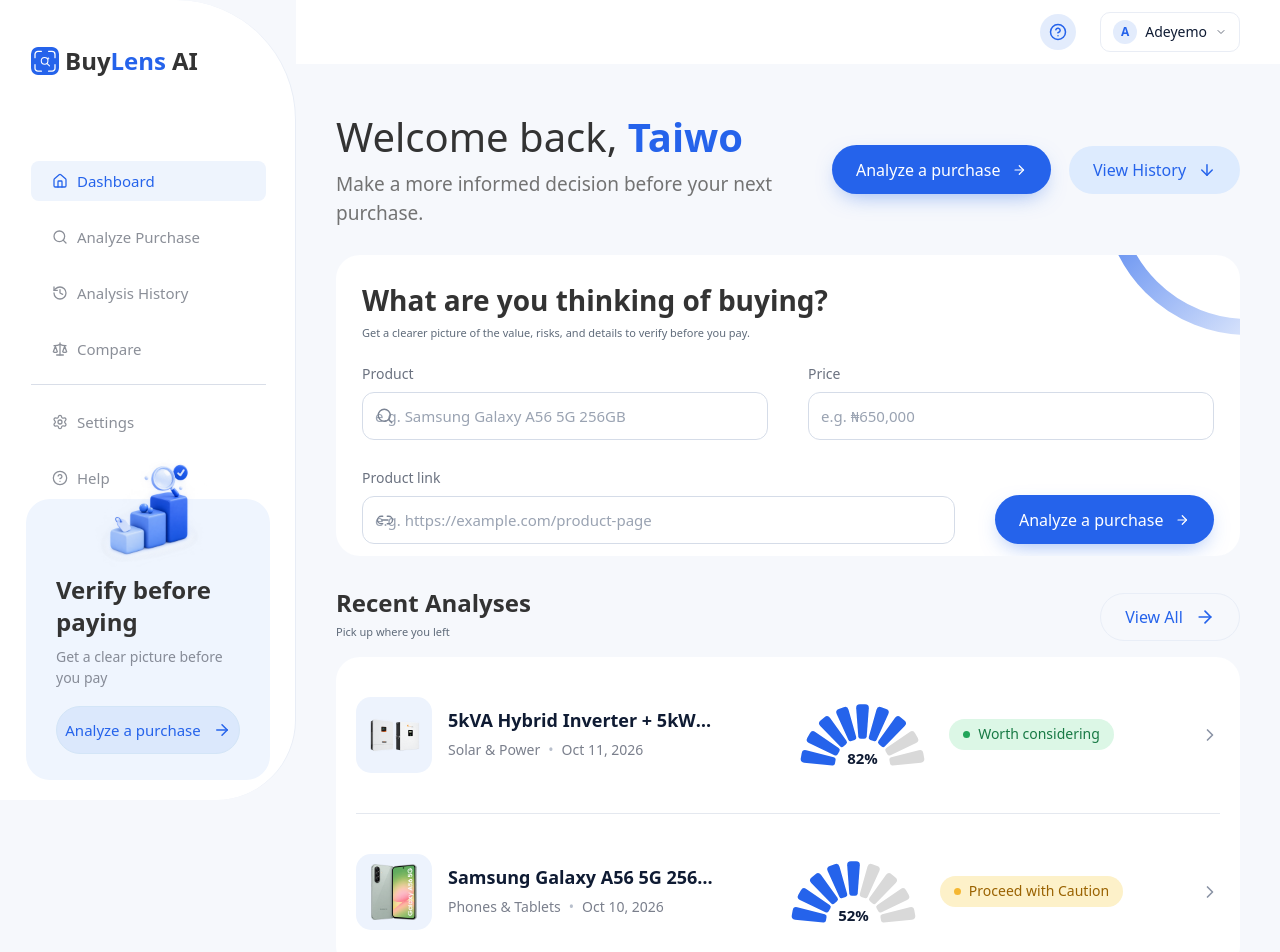
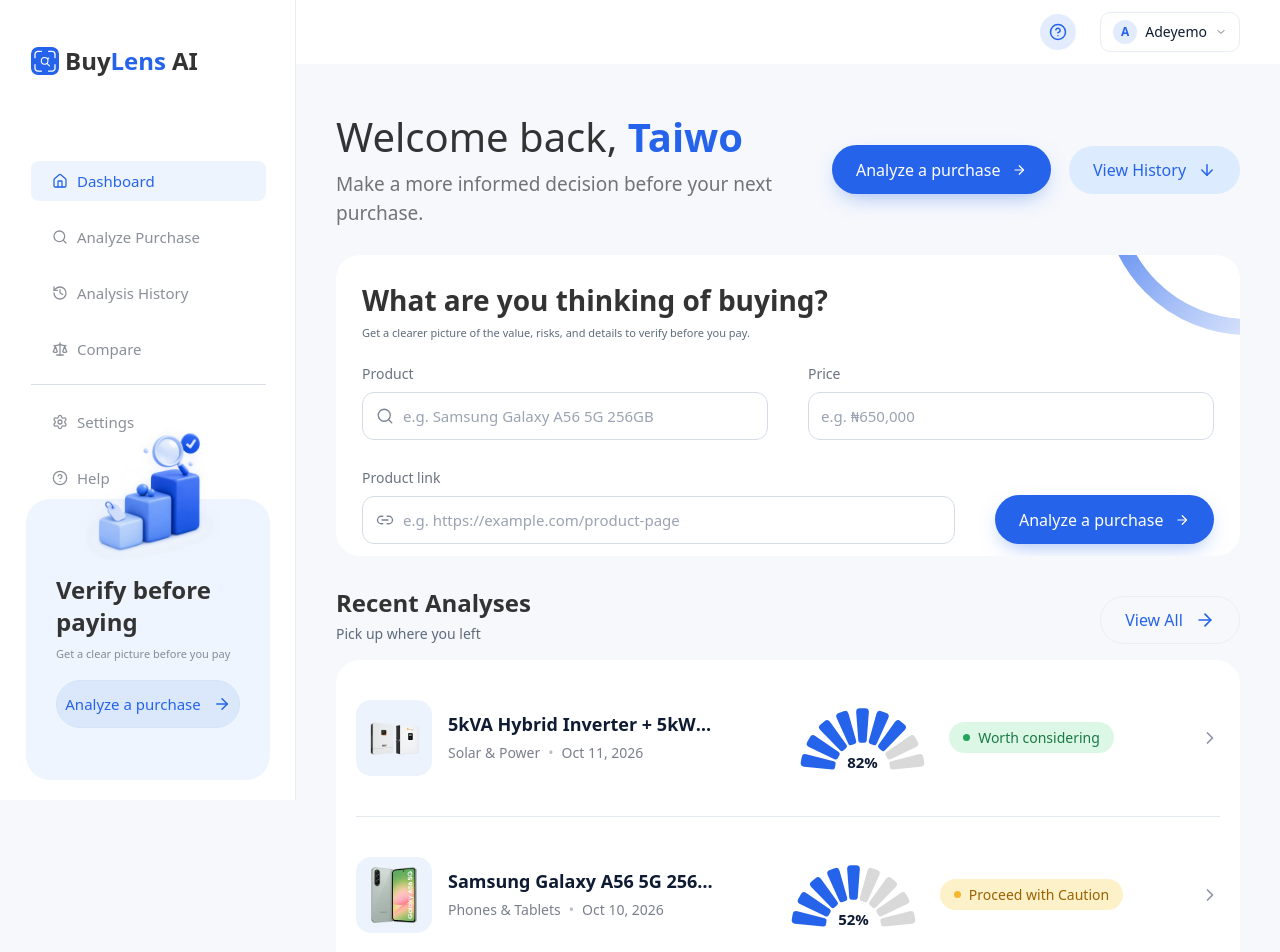
Before and after one commit to adeyemo-taiwo-m/Buylens-AI, a Next.js app: page /dashboard in a window 1280 px wide. Shown: the top 952 px of the page. Built offline with nearby package versions, Linux system fonts and the light colour scheme.

Commit message:
improved the sidebar and insgnt banner

```diff
--- a/src/app/globals.css
+++ b/src/app/globals.css
@@ -734,25 +734,30 @@ body {
 
 .skip-link { position: fixed; left: 16px; top: 12px; z-index: 100; transform: translateY(-150%); border-radius: 8px; background: #0f1b33; color: #fff; padding: 8px 12px; font-size: 14px; transition: transform 150ms ease; }
 .skip-link:focus { transform: translateY(0); }
-.dashboard-sidebar { border-right: 1px solid #e8edf6; border-top-right-radius: 120px; border-bottom-right-radius: 80px; }
+.dashboard-sidebar { border-right: 1px solid #e8edf6; }
 .dashboard-promo { box-sizing: border-box; width: 244px; height: 281px; margin-left: -5px; overflow: visible; background: #eff5fe; padding: 75px 30px 0; }
 .dashboard-input { display: block; width: 100%; height: 48px; border: 1px solid #d5dce8; border-radius: 12px; background: #fff; padding: 0 12px; color: #0f1b33; font-size: 15px; outline: none; transition: border-color 150ms ease, box-shadow 150ms ease; }
+.dashboard-input-with-icon { padding-left: 40px; }
 .dashboard-input::placeholder { color: #9aa3b2; }
 .dashboard-input:hover { border-color: #bfd0ea; }
 .dashboard-input:focus { border-color: #2563eb; box-shadow: 0 0 0 3px rgba(37, 99, 235, 0.15); }
 .dashboard-input:disabled { background: #f8fafc; cursor: wait; }
 .dashboard-analysis-row { position: relative; border-radius: 16px; }
+.dashboard-analysis-row::before { content: ""; position: absolute; inset: 8px 0; z-index: 0; border-radius: 16px; background: #f8faff; opacity: 0; pointer-events: none; transition: opacity 150ms ease, background-color 150ms ease; }
+.dashboard-analysis-row > * { position: relative; z-index: 1; }
 .dashboard-analysis-row + .dashboard-analysis-row { border-top: 1px solid #e4e8ef; }
 .skeleton { background: linear-gradient(90deg, #edf2f9 25%, #f8faff 50%, #edf2f9 75%); background-size: 200% 100%; animation: dashboard-shimmer 1.4s ease-in-out infinite; }
 @keyframes dashboard-shimmer { from { background-position: 200% 0; } to { background-position: -200% 0; } }
 
 @media (hover: hover) and (pointer: fine) {
   .dashboard-sidebar a:not([aria-current="page"]):hover { background: #f1f5fc; color: #0f1b33; }
-  .dashboard-analysis-row:hover { background: #f8faff; }
+  .dashboard-analysis-row:hover::before { opacity: 1; }
   .app-cta:hover { transform: translateY(-2px); box-shadow: 0 8px 20px rgba(37, 99, 235, 0.25); }
   .app-cta:hover > svg { transform: translateX(4px); }
   .app-cta:hover > .dashboard-scroll-arrow { transform: translateY(3px); }
 }
+
+.dashboard-analysis-row:active::before { background: #f1f6fe; opacity: 1; }
 
 @media (prefers-reduced-motion: reduce) {
   .app-cta, .app-cta span, .app-cta > svg, .skip-link, .skeleton { animation: none !important; transition: none !important; }
--- a/src/components/dashboard/AnalyzeForm.tsx
+++ b/src/components/dashboard/AnalyzeForm.tsx
@@ -70,7 +70,7 @@ export function AnalyzeForm() {
           <fieldset disabled={loading}>
             <div className="grid grid-cols-1 gap-6 lg:grid-cols-2 lg:gap-x-10">
             <Field label="Product" htmlFor="dashboard-product" error={error && !product.trim() && !link.trim() ? error : null}>
-              <div className="relative"><Search aria-hidden="true" strokeWidth={1.75} className="pointer-events-none absolute left-[14px] top-1/2 h-[18px] w-[18px] shrink-0 -translate-y-1/2 text-[#7B8494]" /><input id="dashboard-product" name="product" autoComplete="off" value={product} onChange={(event) => { setProduct(event.target.value); if (error) setError(null); }} placeholder="e.g. Samsung Galaxy A56 5G 256GB" className="dashboard-input pl-10" aria-describedby={error && !product.trim() && !link.trim() ? "dashboard-form-error" : undefined} aria-invalid={Boolean(error && !product.trim() && !link.trim())} /></div>
+              <div className="relative"><Search aria-hidden="true" strokeWidth={1.75} className="pointer-events-none absolute left-[14px] top-1/2 h-[18px] w-[18px] shrink-0 -translate-y-1/2 text-[#7B8494]" /><input id="dashboard-product" name="product" autoComplete="off" value={product} onChange={(event) => { setProduct(event.target.value); if (error) setError(null); }} placeholder="e.g. Samsung Galaxy A56 5G 256GB" className="dashboard-input dashboard-input-with-icon" aria-describedby={error && !product.trim() && !link.trim() ? "dashboard-form-error" : undefined} aria-invalid={Boolean(error && !product.trim() && !link.trim())} /></div>
             </Field>
             <Field label="Price" htmlFor="dashboard-price">
               <input id="dashboard-price" name="price" inputMode="numeric" value={priceFocused ? price : formatNaira(price)} onFocus={() => setPriceFocused(true)} onBlur={() => setPriceFocused(false)} onChange={(event) => setPrice(event.target.value.replace(/[^0-9]/g, ""))} placeholder="e.g. ₦650,000" className="dashboard-input" />
@@ -78,7 +78,7 @@ export function AnalyzeForm() {
             </div>
             <div className="mt-6 grid grid-cols-1 gap-6 lg:mt-7 lg:grid-cols-[minmax(0,1fr)_auto] lg:gap-x-10">
             <Field label="Product link" htmlFor="dashboard-link" error={error === "Enter a valid link." ? error : null}>
-              <div className="relative"><Link2 aria-hidden="true" strokeWidth={1.75} className="pointer-events-none absolute left-[14px] top-1/2 h-[18px] w-[18px] shrink-0 -translate-y-1/2 text-[#7B8494]" /><input id="dashboard-link" name="link" type="url" value={link} onChange={(event) => { setLink(event.target.value); if (error) setError(null); }} placeholder="e.g. https://example.com/product-page" className="dashboard-input pl-10" aria-describedby={error === "Enter a valid link." ? "dashboard-form-error" : undefined} aria-invalid={error === "Enter a valid link."} /></div>
+              <div className="relative"><Link2 aria-hidden="true" strokeWidth={1.75} className="pointer-events-none absolute left-[14px] top-1/2 h-[18px] w-[18px] shrink-0 -translate-y-1/2 text-[#7B8494]" /><input id="dashboard-link" name="link" type="url" value={link} onChange={(event) => { setLink(event.target.value); if (error) setError(null); }} placeholder="e.g. https://example.com/product-page" className="dashboard-input dashboard-input-with-icon" aria-describedby={error === "Enter a valid link." ? "dashboard-form-error" : undefined} aria-invalid={error === "Enter a valid link."} /></div>
             </Field>
             <div className="flex items-end lg:justify-end"><CtaButton type="submit" variant="primary" loading={loading} trailingIcon={<ArrowRight className="h-5 w-5" />} className="h-[49px] min-w-[219px] w-full whitespace-nowrap lg:w-[219px]">Analyze a purchase</CtaButton></div>
             </div>
--- a/src/components/dashboard/DashboardSidebar.tsx
+++ b/src/components/dashboard/DashboardSidebar.tsx
@@ -52,12 +52,12 @@ export function DashboardSidebar({ mobileOpen = false, onNavigate }: DashboardSi
             aria-hidden="true"
             animate={reduced ? { y: 0 } : { y: [0, -3, 0] }}
             transition={reduced ? { duration: 0 } : { duration: 5, repeat: Infinity, ease: "easeInOut" }}
-            className="pointer-events-none absolute -top-[49px] left-1/2 h-[118px] w-[118px] -translate-x-1/2"
+            className="pointer-events-none absolute -top-[85px] left-1/2 h-[154px] w-[154px] -translate-x-1/2"
           >
-            <Image src="/dashboard/verify-illustration.webp" alt="" fill sizes="135px" className="object-contain" />
+            <Image src="/dashboard/verify-illustration.webp" alt="" fill sizes="180px" className="object-contain" />
           </motion.div>
           <h2 className="text-[24px] font-semibold leading-[1.333] text-[#333333]">Verify before paying</h2>
-          <p className="mt-2 text-sm leading-[1.5] text-[#868B97]">Get a clear picture before you pay</p>
+          <p className="mt-2 text-[11px] leading-[1.5] text-[#868B97]">Get a clear picture before you pay</p>
           <CtaButton href="/analyze" variant="soft" trailingIcon={<ArrowRight className="h-[18px] w-[18px]" />} className="mt-[18px] h-12 w-full whitespace-nowrap border border-[#D3E5F7] bg-[#DBE8FC] px-0 text-[15px]">
             Analyze a purchase
           </CtaButton>
--- a/src/components/dashboard/InsightBanner.tsx
+++ b/src/components/dashboard/InsightBanner.tsx
@@ -2,5 +2,5 @@ import { ShieldAlert } from "lucide-react";
 import { DASHBOARD_COPY } from "./dashboard.data";
 
 export function InsightBanner() {
-  return <aside className="flex min-h-[93px] items-center gap-6 rounded-[20px] border border-[#CFE0FB] bg-[#EAF1FD] px-[18px] py-4 sm:h-[93px] sm:min-h-0 sm:px-[26px]"><ShieldAlert aria-hidden="true" fill="rgba(37,99,235,0.08)" className="h-9 w-9 shrink-0 text-[#2563EB] sm:h-11 sm:w-11" strokeWidth={1.75} /><div><h2 className="text-base font-semibold leading-[1.25] text-[#333333] sm:text-[18px]">{DASHBOARD_COPY.bannerTitle}</h2><p className="mt-1.5 text-[11px] leading-[1.4] text-[#5F6B7A]">{DASHBOARD_COPY.bannerSubtext}</p></div></aside>;
+  return <aside className="flex min-h-[93px] items-center gap-6 rounded-[20px] border border-[#CFE0FB] bg-[#EAF1FD] px-[18px] py-4 sm:h-[93px] sm:min-h-0 sm:px-[26px]"><ShieldAlert aria-hidden="true" fill="rgba(37,99,235,0.08)" className="h-9 w-9 shrink-0 text-[#2563EB] sm:h-11 sm:w-11" strokeWidth={1.75} /><div><h2 className="text-base font-semibold leading-[1.25] text-[#333333] sm:text-[18px]">{DASHBOARD_COPY.bannerTitle}</h2><p className="mt-1.5 text-sm leading-[1.4] text-[#5F6B7A]">{DASHBOARD_COPY.bannerSubtext}</p></div></aside>;
 }
--- a/src/components/dashboard/RecentAnalyses.tsx
+++ b/src/components/dashboard/RecentAnalyses.tsx
@@ -15,7 +15,7 @@ export function RecentAnalyses({ analyses, loading = false }: { analyses: Dashbo
   return (
     <section id="recent-analyses" className="scroll-mt-[88px]">
       <div className="flex items-end justify-between gap-4">
-        <div><h2 className="text-[24px] font-semibold leading-[1.25] text-[#333333]">Recent Analyses</h2><p className="mt-1.5 text-[11px] text-[#5F6B7A]">Pick up where you left</p></div>
+        <div><h2 className="text-[24px] font-semibold leading-[1.25] text-[#333333]">Recent Analyses</h2><p className="mt-1.5 text-sm text-[#5F6B7A]">Pick up where you left</p></div>
         <CtaButton href="/history" variant="ghost" trailingIcon={<ArrowRight className="h-5 w-5" />} className="h-12 w-[140px] whitespace-nowrap px-5 max-[520px]:border-0 max-[520px]:px-0 max-[520px]:text-sm">View All</CtaButton>
       </div>
       <div className="mt-4 overflow-hidden rounded-[24px] bg-white">
```
